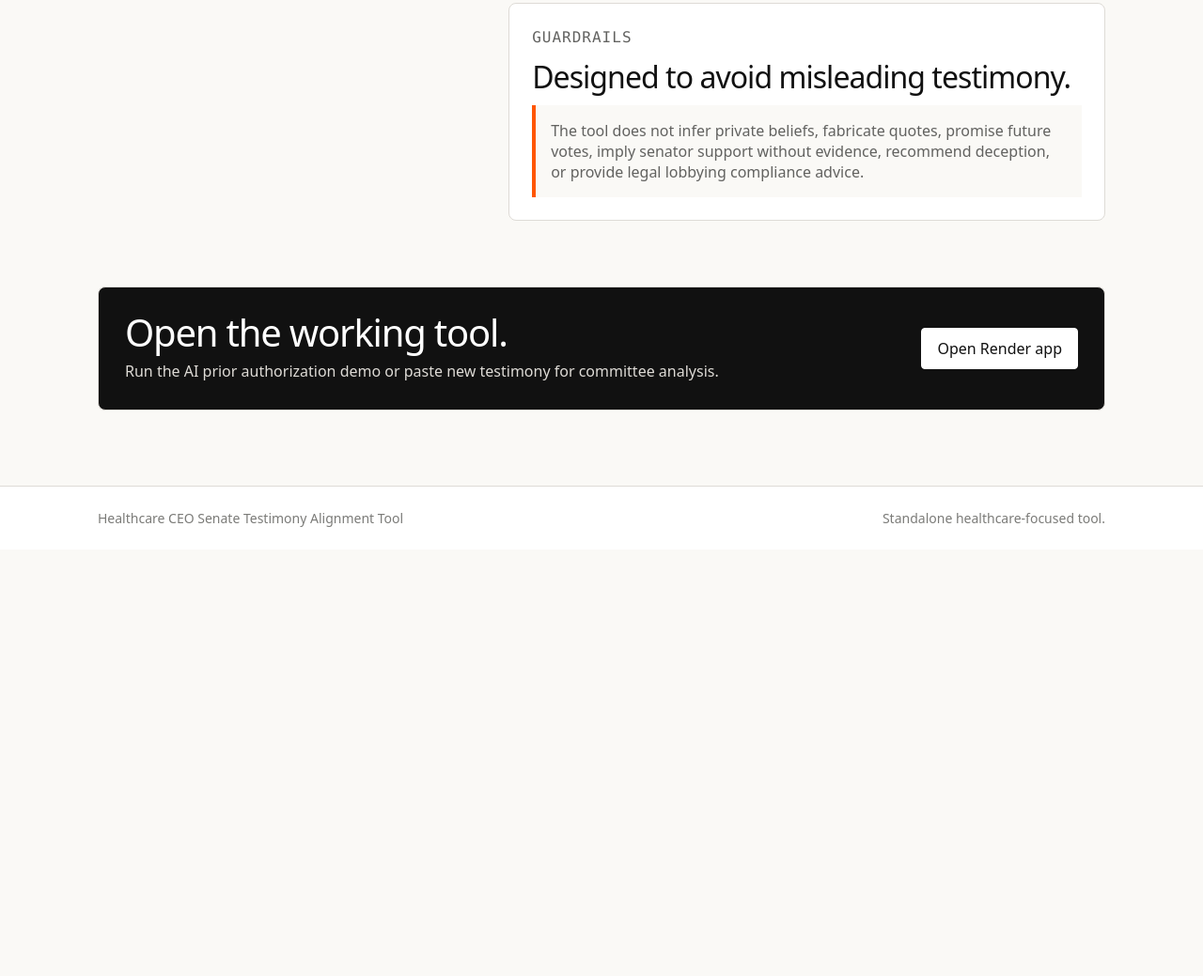
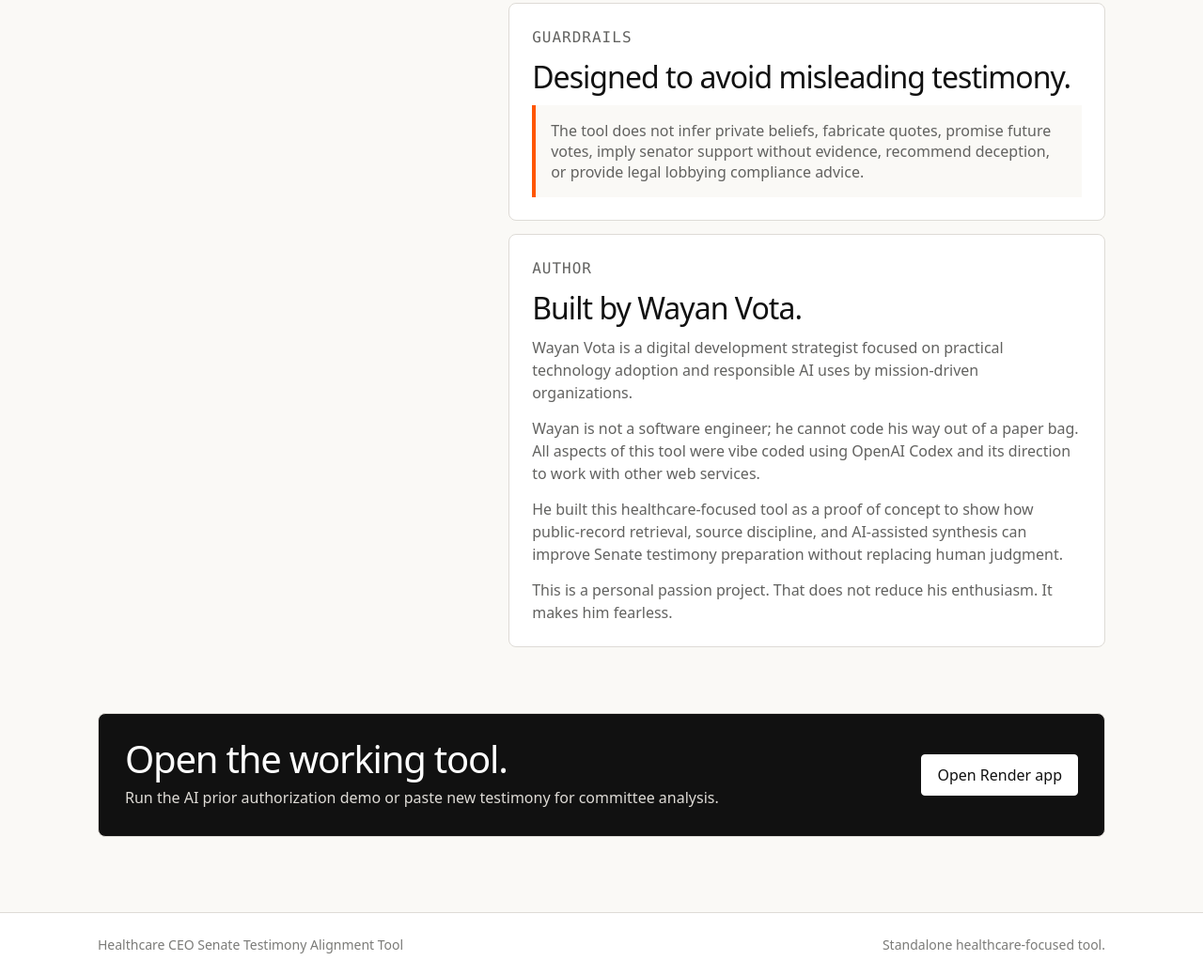
Before and after one commit to wayanvota/healthcare-testimony, a plain HTML site: page healthcare-testimony-static/about.html in a window 1280 px wide. Shown: the part 1822-2861 px from the top of the page at 94% size. Before the commit the page ends 2407 px from the top, so only its background shows below. Drawn offline with Linux system fonts and the light colour scheme.

Commit message:
Add author section to healthcare testimony about page

```diff
--- a/healthcare-testimony-static/about.html
+++ b/healthcare-testimony-static/about.html
@@ -430,6 +430,30 @@
               lobbying compliance advice.
             </div>
           </article>
+
+          <article class="section-card">
+            <p class="mono">Author</p>
+            <h2>Built by Wayan Vota.</h2>
+            <p>
+              <a href="https://www.linkedin.com/in/wayan/">Wayan Vota</a> is a digital development
+              strategist focused on practical technology adoption and responsible AI uses by
+              mission-driven organizations.
+            </p>
+            <p>
+              Wayan is not a software engineer; he cannot code his way out of a paper bag.
+              All aspects of this tool were vibe coded using OpenAI Codex and its direction
+              to work with other web services.
+            </p>
+            <p>
+              He built this healthcare-focused tool as a proof of concept to show how
+              public-record retrieval, source discipline, and AI-assisted synthesis can improve
+              Senate testimony preparation without replacing human judgment.
+            </p>
+            <p>
+              This is a personal passion project. That does not reduce his enthusiasm.
+              It makes him fearless.
+            </p>
+          </article>
         </div>
       </section>
 
```
